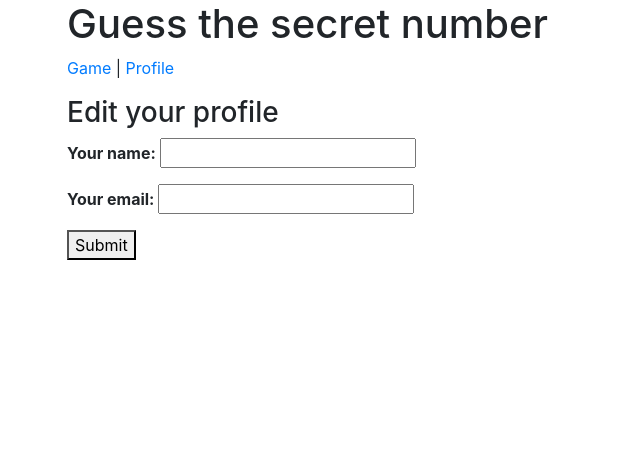
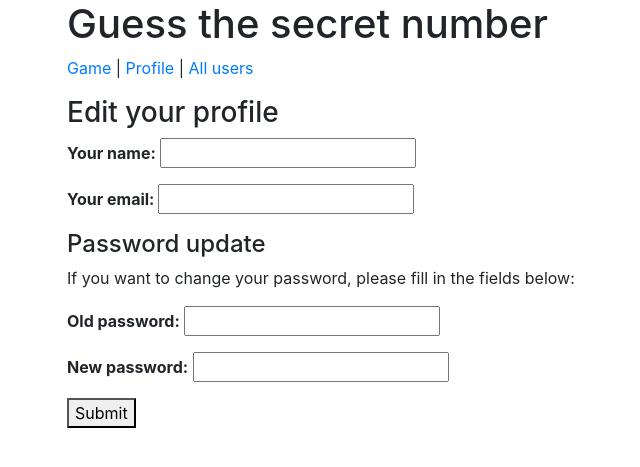
Before and after one commit to tjasaa9/guessing_game_db_authentication, a Flask app: template templates/profile_edit.html in a window 1280 px wide. Shown: the top 467 px of the page, without its empty margins (18-658 px from the left). Run offline with Flask 2, Linux system fonts and the light colour scheme; the template is opened without the code that fills it, so the values that code supplies are empty; some libraries are stand-ins or nearby versions.

Commit message:
homework 21.2

```diff
--- a/main.py
+++ b/main.py
@@ -114,6 +114,21 @@ def profile_edit():
     elif request.method == "POST":
         name = request.form.get("profile-name")
         email = request.form.get("profile-email")
+        old_password = request.form.get("old-password")
+        new_password = request.form.get("new-password")
+
+        if old_password and new_password:
+            hashed_old_password = hashlib.sha256(old_password.encode()).hexdigest()
+            hashed_new_password = hashlib.sha256(new_password.encode()).hexdigest()
+
+            #checks if the old password in equal to the hashed password in the ddb
+            if hashed_old_password == user.password:
+                #if it is equal, saves the new password in the db
+                user.password = hashed_new_password
+            else:
+                #if it's not equal, return an error
+                return "Wrong password! Try again."
+
 
         #update the user object
         user.name = name
@@ -129,7 +144,7 @@ def profile_delete():
     session_token = request.cookies.get("session_token")
 
     #find user from the db by their email address
-    user = db.query(User).filter_by(session_token=session_token).first()
+    user = db.query(User).filter_by(session_token=session_token, deleted=False).first()
 
     if request.method == "GET":
         if user: #if user exists
@@ -138,10 +153,23 @@ def profile_delete():
             return redirect(url_for("index"))
 
     elif request.method == "POST":
-    #delete the user in the database
-        user.delete()
+    #this doesn't actually delete the user in the database. It "fake" deletes it's data.
+        user.deleted = True
+        user.save()
 
         return redirect(url_for("index"))
 
+@app.route("/users", methods=["GET"])
+def all_users():
+    users = db.query(User).all()
+
+    return render_template("users.html", users=users)
+
+@app.route("/user/<user_id>", methods=["GET"])
+def user_details(user_id):
+    user = db.query(User).get(int(user_id)) #.get() helps query by the ID
+
+    return render_template("user_details.html", user=user)
+
 if __name__ == "__main__":
     app.run(use_reloader=True)
--- a/models.py
+++ b/models.py
@@ -11,3 +11,4 @@ class User(db.Model):
     password = db.Column(db.String)
     secret_number = db.Column(db.Integer, unique=False)
     session_token = db.Column(db.String)
+    deleted = db.Column(db.Boolean, default=False)
--- a/templates/base.html
+++ b/templates/base.html
@@ -14,7 +14,7 @@
         <div class="text">
             <h1>Guess the secret number</h1>
             <p>
-                <a href="/">Game</a> | <a href="/profile">Profile</a>
+                <a href="/">Game</a> | <a href="/profile">Profile</a> | <a href="/users">All users</a>
             </p>
         </div>
         <div class="form">
--- a/templates/profile.html
+++ b/templates/profile.html
@@ -5,6 +5,7 @@
 {% block content %}
 <p><strong>Your name: </strong> {{user.name}}</p>
 <p><strong>Your email: </strong> {{user.email}}</p>
+<p><strong>Your profile picture: </p></strong> <img src="/static/img/smartninja-logo.png" alt="Profile picture">
 
 <p><a href="/profile/edit">Edit profile</a></p>
 <p><a href="/profile/delete">Delete profile</a></p>
--- a/templates/profile_edit.html
+++ b/templates/profile_edit.html
@@ -15,6 +15,19 @@
         <input type="email" value="{{ user.email }}" name="profile-email">
     </p>
 
+    <h4>Password update</h4>
+    <p>If you want to change your password, please fill in the fields below: </p>
+
+    <p>
+        <strong>Old password:</strong>
+        <input type="password" name="old-password">
+    </p>
+
+    <p>
+        <strong>New password:</strong>
+        <input type="password" name="new-password">
+    </p>
+
     <button>Submit</button>
 </form>
 {% endblock content%}
--- a/templates/result.html
+++ b/templates/result.html
@@ -1,4 +1,5 @@
 {% extends "base.html" %}
+
 
 {% block title %}Success!{% endblock title %}
 
--- a/todo.txt
+++ b/todo.txt
@@ -1,4 +1,4 @@
-<>Centriraj vse skupaj na sredino strani
+<x>Centriraj vse skupaj na sredino strani
 <>Poglej, kaj je s "Success" naslovom
 <>Commitaj na Github
 <>Ostala pri "List of all users"
```
Also changed, not shown: templates/user_details.html (added, +13 -0 lines), templates/users.html (added, +14 -0 lines).
